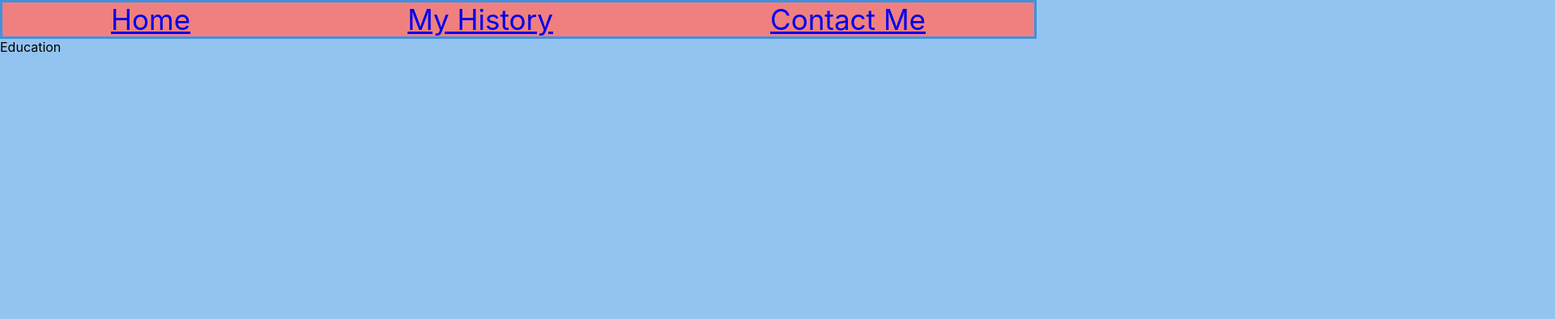
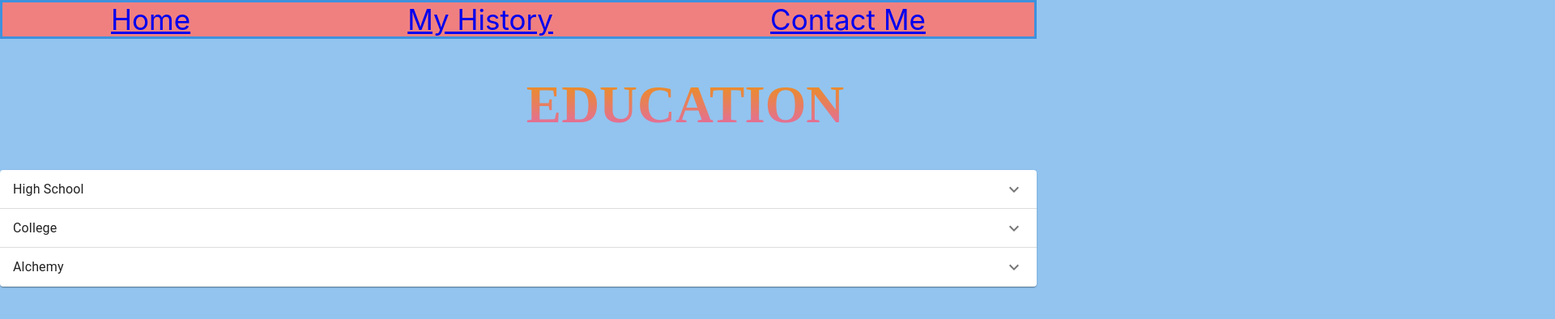
Before and after one commit to amanda-hecht89/Amanda-Website, a React (Create React App) app: page /education in a window 1280 px wide. Shown: the top 394 px of the page at 81% size, 1920 px wide, since content can reach past the window. Built offline with nearby package versions, Linux system fonts and the light colour scheme; a web font is replaced by a local one.

Commit message:
accordian

```diff
--- /dev/null
+++ b/src/Accordion.js
@@ -0,0 +1,57 @@
+import * as React from 'react';
+import Accordion from '@mui/material/Accordion';
+import AccordionSummary from '@mui/material/AccordionSummary';
+import AccordionDetails from '@mui/material/AccordionDetails';
+import Typography from '@mui/material/Typography';
+import ExpandMoreIcon from '@mui/icons-material/ExpandMore';
+
+export default function SimpleAccordion() {
+  return (
+    <div className='accordion'>
+
+      <Accordion>
+        <AccordionSummary
+          expandIcon={<ExpandMoreIcon />}
+          aria-controls="panel1a-content"
+          id="panel1a-header"
+        >
+          <Typography className='acc-head'>High School</Typography>
+        </AccordionSummary>
+        <AccordionDetails>
+          <p>HIGH SCHOOL</p>
+        </AccordionDetails>
+      </Accordion>
+
+
+
+      <Accordion>
+        <AccordionSummary
+          expandIcon={<ExpandMoreIcon />}
+          aria-controls="panel1a-content"
+          id="panel1a-header"
+        >
+          <Typography className='acc-head'>College</Typography>
+        </AccordionSummary>
+        <AccordionDetails>
+          <p>COLLEGE</p>
+        </AccordionDetails>
+      </Accordion>
+
+
+
+      <Accordion>
+        <AccordionSummary
+          expandIcon={<ExpandMoreIcon />}
+          aria-controls="panel1a-content"
+          id="panel1a-header"
+        >
+          <Typography className='acc-head'>Alchemy</Typography>
+        </AccordionSummary>
+        <AccordionDetails>
+          <p>CODING SCHOOL</p>
+        </AccordionDetails>
+      </Accordion>
+
+    </div>
+  );
+}
--- a/src/Education.js
+++ b/src/Education.js
@@ -1,7 +1,12 @@
 import React from 'react';
-
+import Accordion from './Accordion';
 export default function Education() {
   return (
-    <div>Education</div>
+    <div>
+      <h1>EDUCATION</h1>
+      <div>
+        <Accordion/>
+      </div>
+    </div>
   );
 }
```
Also changed, not shown: package.json (+10 -4 lines), 1 other file (tests, documents, lock files or other folders).
